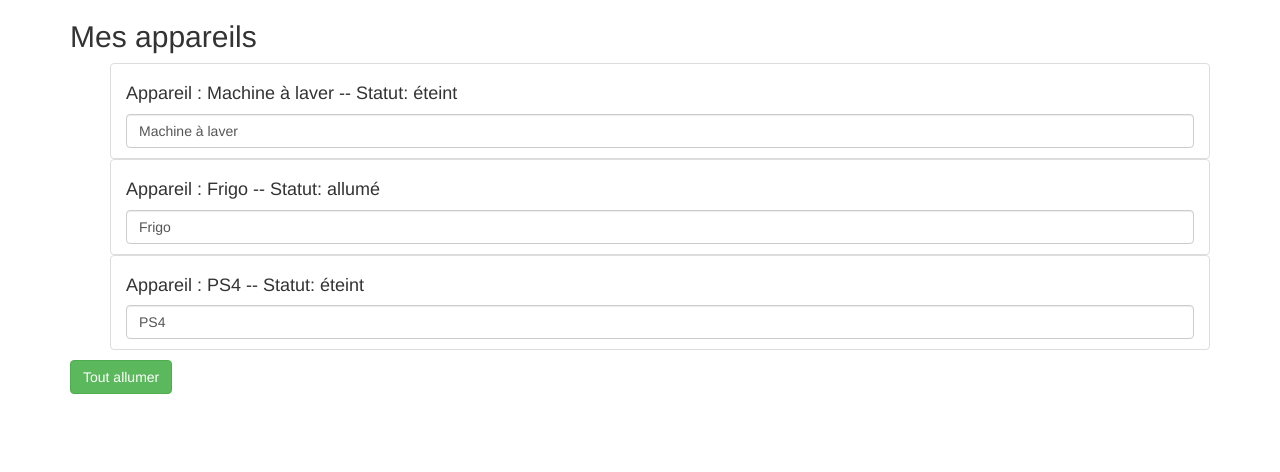
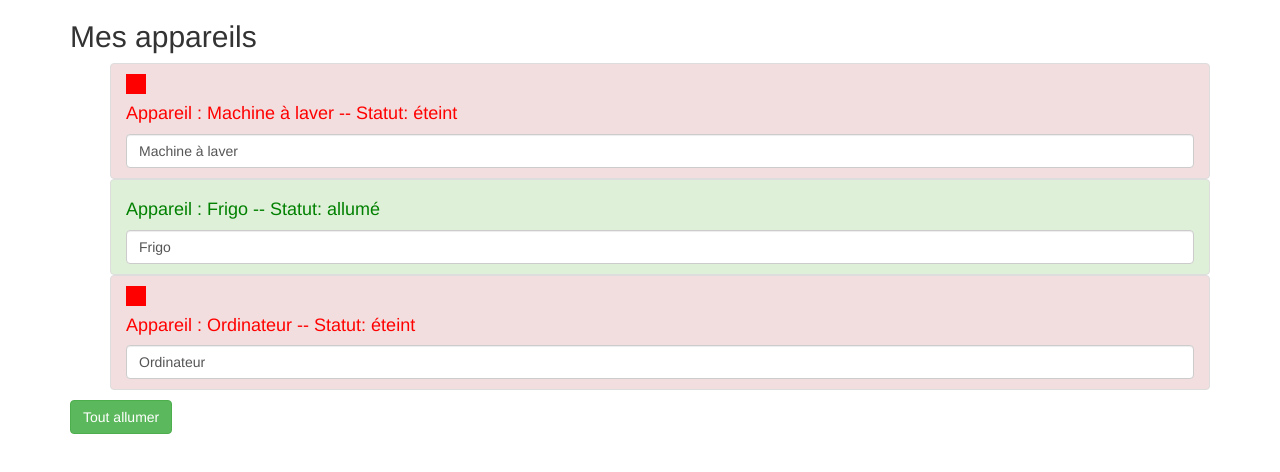
Before and after one commit to bugtronik/angular-oc, an Angular app in the folder mon-projet-angular/: page / in a window 1280 px wide. Shown: the top 472 px of the page. Built offline with nearby package versions, Linux system fonts and the light colour scheme.

Commit message:
Structurez le document avec les directives - Terminé

```diff
--- a/mon-projet-angular/src/app/app.component.html
+++ b/mon-projet-angular/src/app/app.component.html
@@ -3,9 +3,9 @@
     <div class="col-xs-12">
       <h2>Mes appareils</h2>
       <ul>
-        <app-appareil [appareilName]="appareilOne" [appareilStatus]="'éteint'"></app-appareil>
-        <app-appareil [appareilName]="appareilTwo" [appareilStatus]="'allumé'"></app-appareil>
-        <app-appareil [appareilName]="appareilThree" [appareilStatus]="'éteint'"></app-appareil>
+		  <app-appareil *ngFor="let appareil of appareils"
+						  [appareilName]="appareil.name"
+						  [appareilStatus]="appareil.status"></app-appareil>
       </ul>
       <button class="btn btn-success"
               [disabled]="!isAuth"
--- a/mon-projet-angular/src/app/app.component.ts
+++ b/mon-projet-angular/src/app/app.component.ts
@@ -8,9 +8,20 @@
 export class AppComponent {
 	isAuth = false;
 
-	appareilOne = 'Machine à laver';
-	appareilTwo = 'Frigo';
-	appareilThree = 'PS4';
+	appareils = [
+		{
+			name: 'Machine à laver',
+			status: 'éteint'
+		},
+		{
+			name: 'Frigo',
+			status: 'allumé'
+		},
+		{
+			name: 'Ordinateur',
+			status: 'éteint'
+		}
+	];
 
 	constructor() {
 		setTimeout(
--- a/mon-projet-angular/src/app/appareil/appareil.component.html
+++ b/mon-projet-angular/src/app/appareil/appareil.component.html
@@ -1,4 +1,8 @@
-<li class="list-group-item">
-    <h4>Appareil : {{ appareilName }} -- Statut: {{ getStatus() }}</h4>
+<li [ngClass]="{'list-group-item': true,
+                'list-group-item-success': appareilStatus === 'allumé',
+                'list-group-item-danger': appareilStatus === 'éteint'}">
+    <div style="width: 20px;height: 20px;background-color: red;"
+         *ngIf="appareilStatus === 'éteint'"></div>
+    <h4 [ngStyle]="{color: getColor()}">Appareil : {{ appareilName }} -- Statut: {{ getStatus() }}</h4>
     <input type="text" class="form-control" [(ngModel)]="appareilName" />
 </li>
--- a/mon-projet-angular/src/app/appareil/appareil.component.ts
+++ b/mon-projet-angular/src/app/appareil/appareil.component.ts
@@ -20,4 +20,12 @@
 	  return this.appareilStatus;
   }
 
+  getColor() {
+	  if(this.appareilStatus === 'allumé') {
+		  return 'green';
+	  } else if (this.appareilStatus === 'éteint') {
+		  return 'red';
+	  }
+  }
+
 }
```
